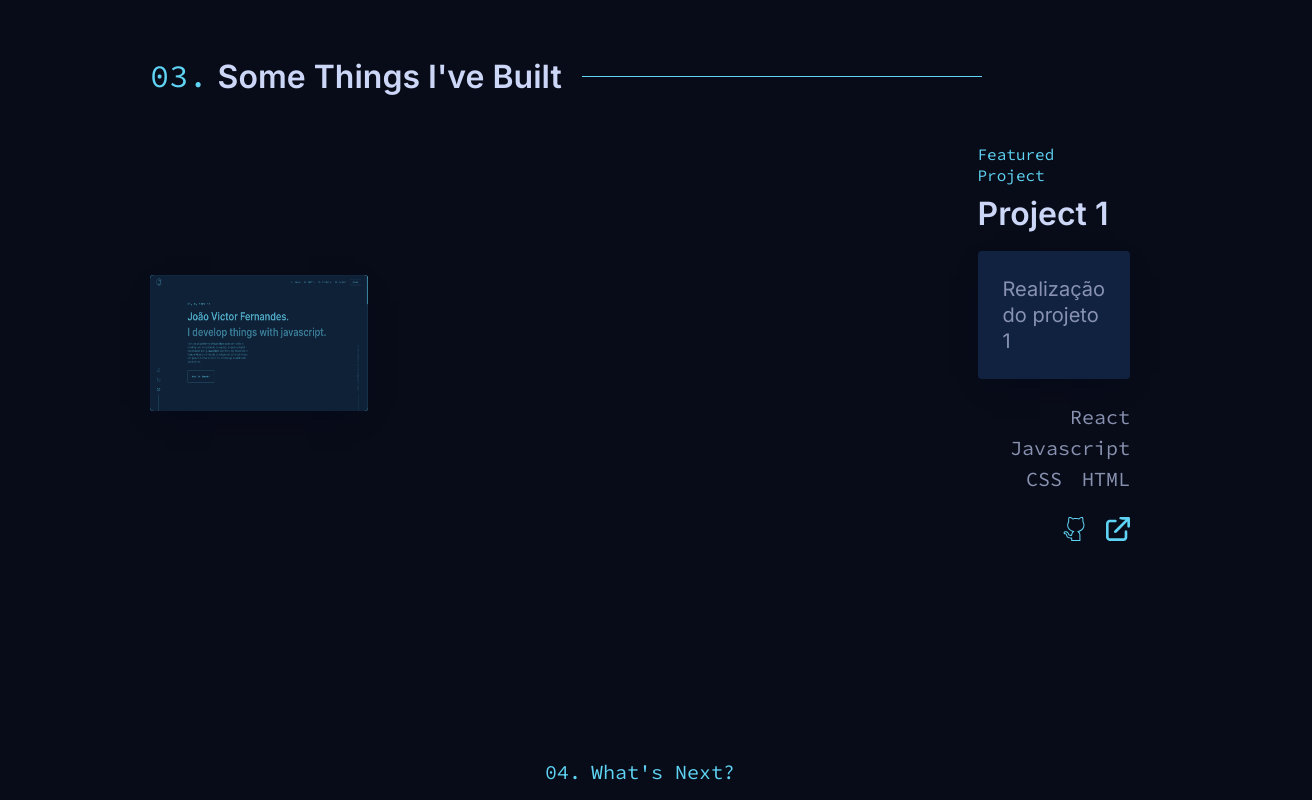
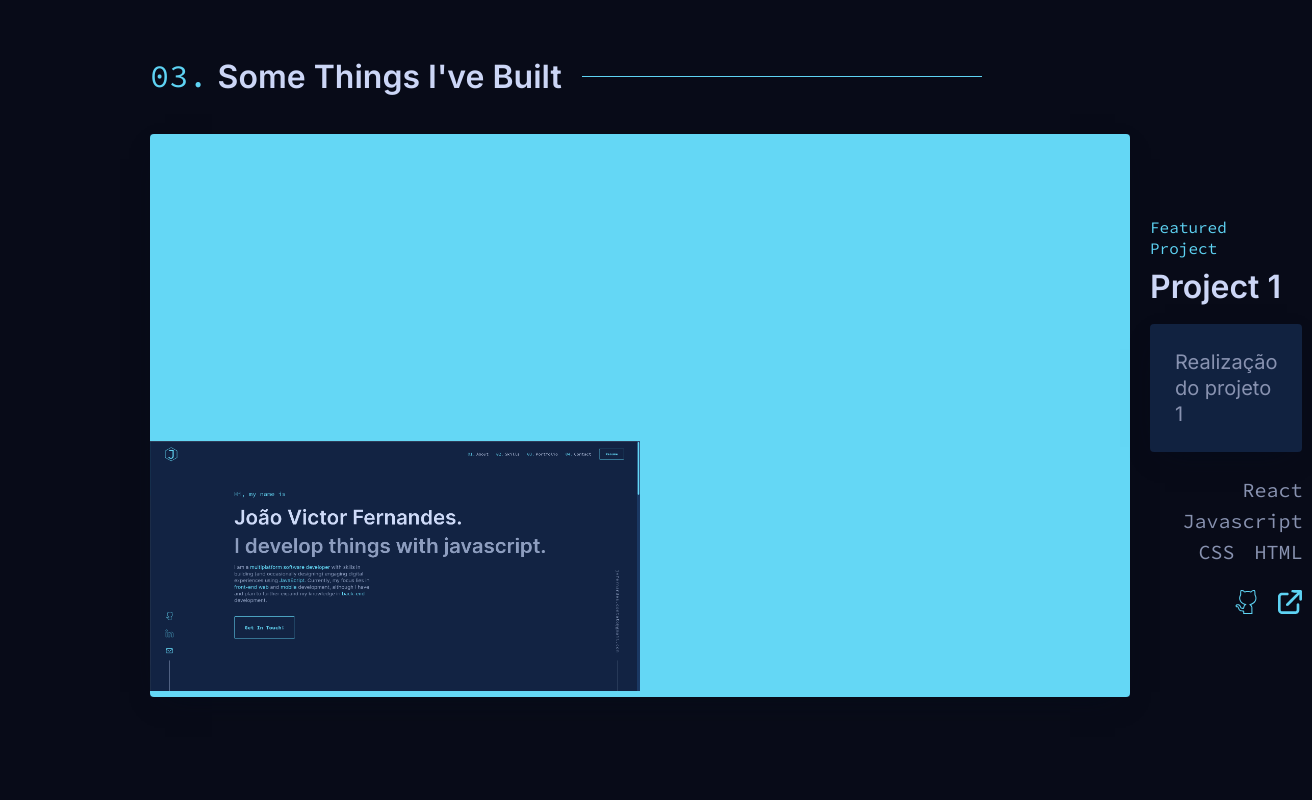
Before and after one commit to JvFern4ndes/MyPersonalWebsite, a React (Vite) app in the folder fe/: page / in a window 1280 px wide. Shown: the part 2920-3720 px from the top of the page, 1312 px wide, since content can reach past the window. Built offline with nearby package versions, Linux system fonts and the light colour scheme.

Commit message:
feat: improve portfolio section

```diff
--- a/fe/src/Pages/Portfolio/index.jsx
+++ b/fe/src/Pages/Portfolio/index.jsx
@@ -18,7 +18,6 @@ import {
   TechOfList,
   ProjectLinks,
   ProjectImage,
-  ImageWrapper,
   ImageWrapperSon,
 } from './styles';
 
@@ -30,12 +29,10 @@ export default function Portfolio() {
         <ProjectContainer>
           <ProjectImage>
             <Link to="/#">
-              <ImageWrapper>
-                <ImageWrapperSon>
-                  <img src={TransparentImage} alt="" />
-                </ImageWrapperSon>
-                <img src={ProjectImage1} alt="Project 1" />
-              </ImageWrapper>
+              <ImageWrapperSon>
+                <img src={TransparentImage} alt="" />
+              </ImageWrapperSon>
+              <img src={ProjectImage1} alt="Project 1" />
             </Link>
           </ProjectImage>
           <ProjectContent>
--- a/fe/src/Pages/Portfolio/styles.jsx
+++ b/fe/src/Pages/Portfolio/styles.jsx
@@ -65,10 +65,10 @@ export const ProjectContainer = styled.li`
 `;
 
 export const ProjectContent = styled.div`
-  position: relative;
+  position: absolute;
   display: block;
   z-index: 10;
-  margin-left: 600px;
+  margin-left: 1000px;
 
   a {
     text-decoration: none;
@@ -209,6 +209,10 @@ export const ProjectImage = styled.div`
       background-color: #0A192F;
       mix-blend-mode: screen;
     }
+
+    img {
+      max-width: 50%;
+    }
   }
 `;
 
@@ -245,7 +249,6 @@ export const ImageWrapper = styled.div`
 `;
 
 export const ImageWrapperSon = styled.div`
-  max-width: 700px;
   display: block;
   height: 100%;
   padding: 0;
```
